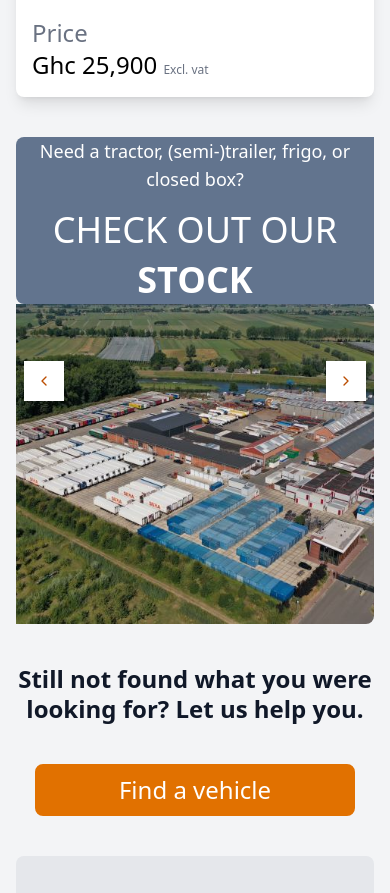
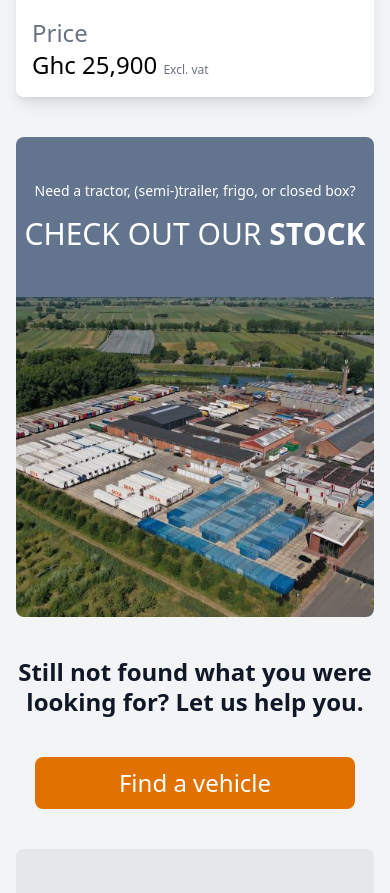
Before and after one commit to Sam-2019/trucks4rental, a React (Vite) app: page / in a window 390 px wide. Shown: the part 2580-3473 px from the top of the page. Built offline with nearby package versions, Linux system fonts and the light colour scheme.

Commit message:
minor cleanups

```diff
--- a/src/components/selectionBanner.jsx
+++ b/src/components/selectionBanner.jsx
@@ -9,20 +9,20 @@ export default function SelectionBanner() {
   return (
     <div className="mt-5 relative flex items-center justify-between bg-gray-100 overflow-hidden">
       {/* Left arrow */}
-      <div className="absolute left-2 top-1/2 transform -translate-y-1/2 z-10">
+      {/* <div className="absolute left-2 top-1/2 transform -translate-y-1/2 z-10">
         <Button className="bg-white rounded-none w-10 h-10 shadow" size="icon">
           <ChevronLeft className="text-amber-700 w-5 h-5" />
         </Button>
-      </div>
+      </div> */}
 
       {/* Content */}
       <div className="flex flex-col md:flex-row w-full">
         {/* Text Section */}
-        <div className="bg-slate-500 flex flex-col justify-center text-center space-y-3 w-full rounded-l-lg">
-          <p className="text-lg text-white">
+        <div className="bg-slate-500 flex flex-col justify-center text-center space-y-3 w-full rounded-tl-lg rounded-tr-lg md:rounded-tr-none md:rounded-bl-lg h-40 md:h-80">
+          <p className="text-sm md:text-lg text-white">
             Need a tractor, (semi-)trailer, frigo, or closed box?
           </p>
-          <h1 className="text-4xl font-light leading-snug text-white">
+          <h1 className="text-3xl md:text-4xl font-light leading-snug text-white">
             CHECK OUT OUR <span className="font-bold">STOCK</span>
           </h1>
 
@@ -39,17 +39,17 @@ export default function SelectionBanner() {
           <img
             src={banner_image}
             alt="Scania Truck"
-            className="w-full h-80 object-cover rounded-r-lg"
+            className="w-full h-80 object-cover rounded-bl-lg rounded-br-lg md:rounded-tr-lg md:rounded-br-lg md:rounded-bl-none"
           />
         </div>
       </div>
 
       {/* Right arrow */}
-      <div className="absolute right-2 top-1/2 transform -translate-y-1/2 z-10">
+      {/* <div className="absolute right-2 top-1/2 transform -translate-y-1/2 z-10">
         <Button className="bg-white rounded-none w-10 h-10 shadow" size="icon">
           <ChevronRight className="text-amber-700 w-5 h-5" />
         </Button>
-      </div>
+      </div> */}
     </div>
   );
 }
```
